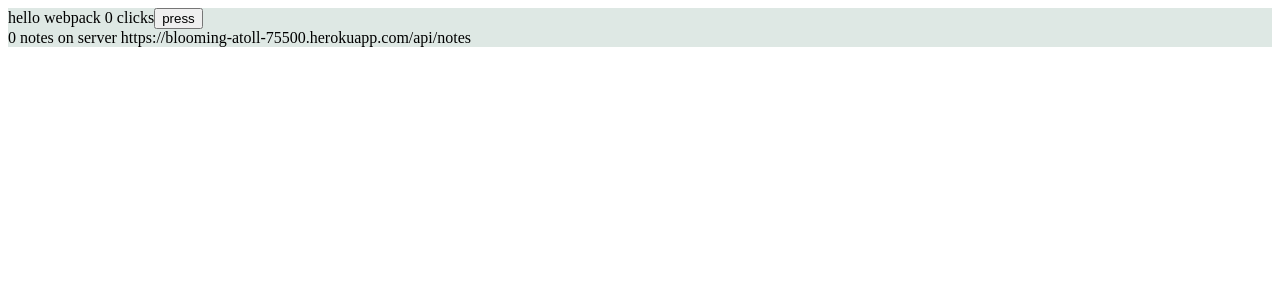
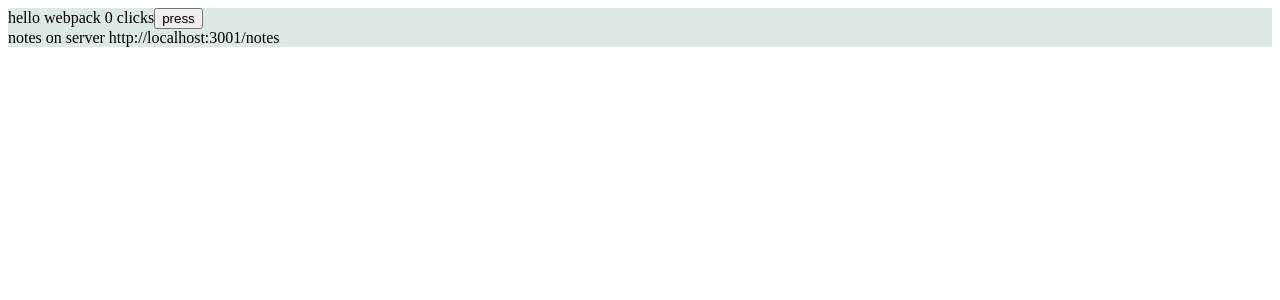
Before and after one commit to RichardVerbraak/Fullstack-open-webpack-lesson-p7, a React app: page / in a window 1280 px wide. Shown: the top 300 px of the page. Built offline with nearby package versions, Linux system fonts and the light colour scheme; no server answers; data requests are answered from the project's data file; the HTML template or start-up script is replaced by a standard one.

Commit message:
Added a global variable (backend_url) to the bundled up code

```diff
--- a/src/App.js
+++ b/src/App.js
@@ -23,8 +23,7 @@ const useNotes = (url) => {
 const App = () => {
 	const [counter, setCounter] = useState(0)
 	const [value, setValue] = useState([])
-	const url = 'https://blooming-atoll-75500.herokuapp.com/api/notes'
-	const notes = useNotes(url)
+	const notes = useNotes(BACKEND_URL)
 
 	// side note: the state values used in this function are based on the current closure
 	// the state will be updated after re-render and the values in this functions closure will not be affected
@@ -45,7 +44,7 @@ const App = () => {
 				press
 			</button>
 			<div>
-				{notes.length} notes on server {url}
+				{notes.length} notes on server {BACKEND_URL}
 			</div>
 		</div>
 	)
--- a/webpack.config.js
+++ b/webpack.config.js
@@ -1,4 +1,5 @@
 const path = require('path')
+const webpack = require('webpack')
 
 ////////
 // __dirname is a global variable from Node that has the current directory name
@@ -27,7 +28,18 @@ const path = require('path')
 // The devServer will bundle the files BUT it will only exist in memory and won't be output in a file like main.js
 // The changes will only be reflected on localhost port 3000
 
-const config = (env, arg) => {
+////////// DefinePlugin
+// This is used in order to create a global constant to be used in the bundled up code
+// Now the backend_url is dynamic depending on what mode its running in (production or dev)
+
+const config = (env, argv) => {
+	console.log('argv', argv.mode)
+
+	const backend_url =
+		argv.mode === 'production'
+			? 'https://blooming-atoll-75500.herokuapp.com/api/notes'
+			: 'http://localhost:3001/notes'
+
 	return {
 		entry: ['@babel/polyfill', './src/index.js'],
 		output: {
@@ -55,6 +67,11 @@ const config = (env, arg) => {
 				},
 			],
 		},
+		plugins: [
+			new webpack.DefinePlugin({
+				BACKEND_URL: JSON.stringify(backend_url),
+			}),
+		],
 	}
 }
 
```
Also changed, not shown: 2 other files (tests, documents, lock files or other folders).
